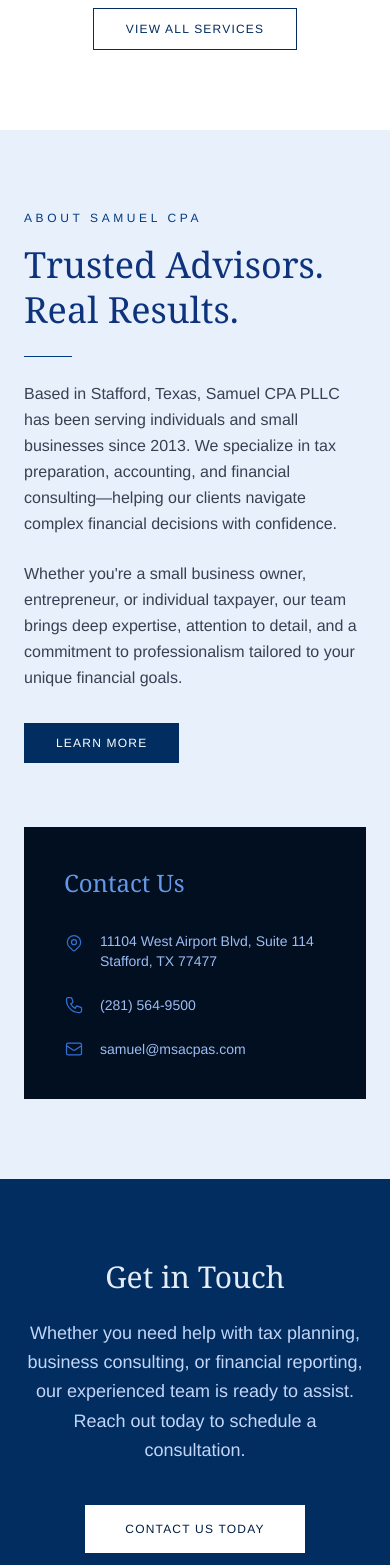
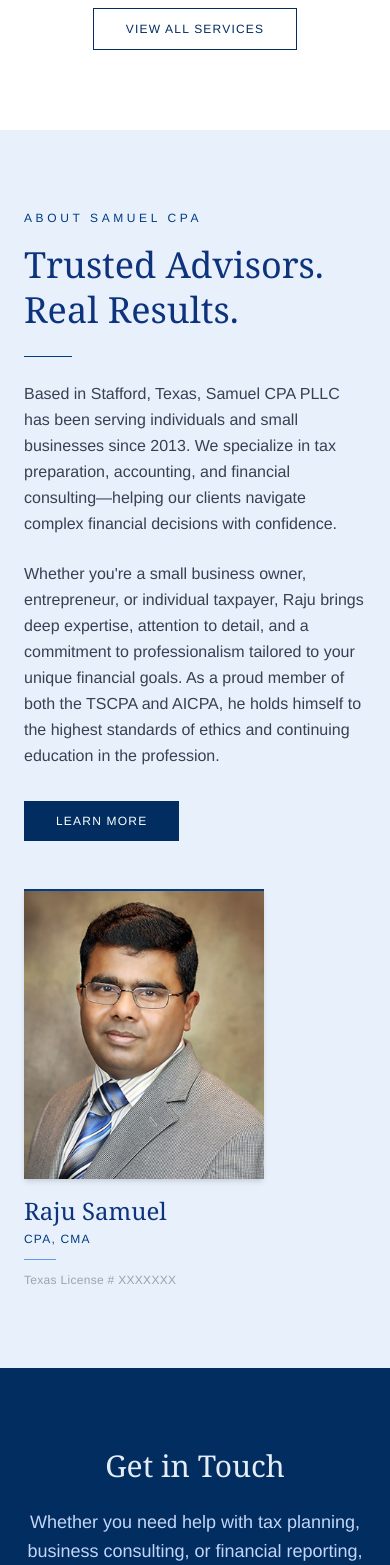
Before and after one commit to rmathew21/msacpas, a React (Vite) app: page / in a window 390 px wide. Shown: the part 2275-3840 px from the top of the page. Built offline with nearby package versions, Linux system fonts and the light colour scheme.

Commit message:
updated about teaser section on Home to include img, and center on mobile

```diff
--- a/src/pages/Home.jsx
+++ b/src/pages/Home.jsx
@@ -1,4 +1,5 @@
 import { Link } from 'react-router-dom';
+import aboutImg from '../assets/RajuSamuel.jpg';
 
 const services = [
   {
@@ -142,7 +143,7 @@
       </section>
 
       {/* About Teaser */}
-      <section className="bg-royal-50 py-20 px-6">
+      {/* <section className="bg-royal-50 py-20 px-6">
         <div className="max-w-6xl mx-auto grid grid-cols-1 md:grid-cols-2 gap-16 items-center">
           <div>
             <p className="text-xs tracking-[0.3em] uppercase text-royal-600 mb-4">About Samuel CPA</p>
@@ -195,7 +196,44 @@
             </div>
           </div>
         </div>
-      </section>
+      </section> */}
+
+<section className="bg-royal-50 py-20 px-6 md:px-20">
+  <div className="max-w-6xl mx-auto grid grid-cols-1 md:grid-cols-2 gap-12 items-center">
+    <div>
+      <p className="text-xs tracking-[0.3em] uppercase text-royal-600 mb-4">About Samuel CPA</p>
+      <h2 className="text-4xl font-serif text-navy-600 mb-6 leading-tight">
+        Trusted Advisors.<br />Real Results.
+      </h2>
+      <div className="w-12 h-px bg-royal-600 mb-6" />
+      <p className="text-gray-700 leading-relaxed mb-6">
+        Based in Stafford, Texas, Samuel CPA PLLC has been serving individuals and small businesses since 2013. We specialize in tax preparation, accounting, and financial consulting—helping our clients navigate complex financial decisions with confidence.
+      </p>
+      <p className="text-gray-700 leading-relaxed mb-8">
+        Whether you're a small business owner, entrepreneur, or individual taxpayer, Raju brings deep expertise, attention to detail, and a commitment to professionalism tailored to your unique financial goals. As a proud member of both the TSCPA and AICPA, he holds himself to the highest standards of ethics and continuing education in the profession.
+      </p>
+      <Link to="/about" className="inline-block bg-royal-700 text-white px-8 py-3 text-xs tracking-widest uppercase font-medium hover:bg-royal-800 transition-colors">
+        Learn More
+      </Link>
+    </div>
+
+    <div className="flex flex-col items-start gap-4">
+      <div className="shrink-0 w-60 shadow-md border-t-2 border-royal-600 overflow-hidden">
+        <img
+          src={aboutImg}
+          alt="Raju Samuel, CPA, CMA"
+          className="w-full h-72 object-cover object-top"
+        />
+      </div>
+      <div>
+        <p className="text-navy-600 font-serif text-2xl mb-1">Raju Samuel</p>
+        <p className="text-royal-600 text-xs tracking-widest uppercase font-medium mb-3">CPA, CMA</p>
+        <div className="w-8 h-px bg-royal-300 mb-3" />
+        <p className="text-gray-400 text-xs tracking-wide">Texas License # XXXXXXX</p>
+      </div>
+    </div>
+  </div>
+</section>
 
       {/* CTA Banner */}
       <section className="bg-royal-700 text-white py-20 px-6">
```
